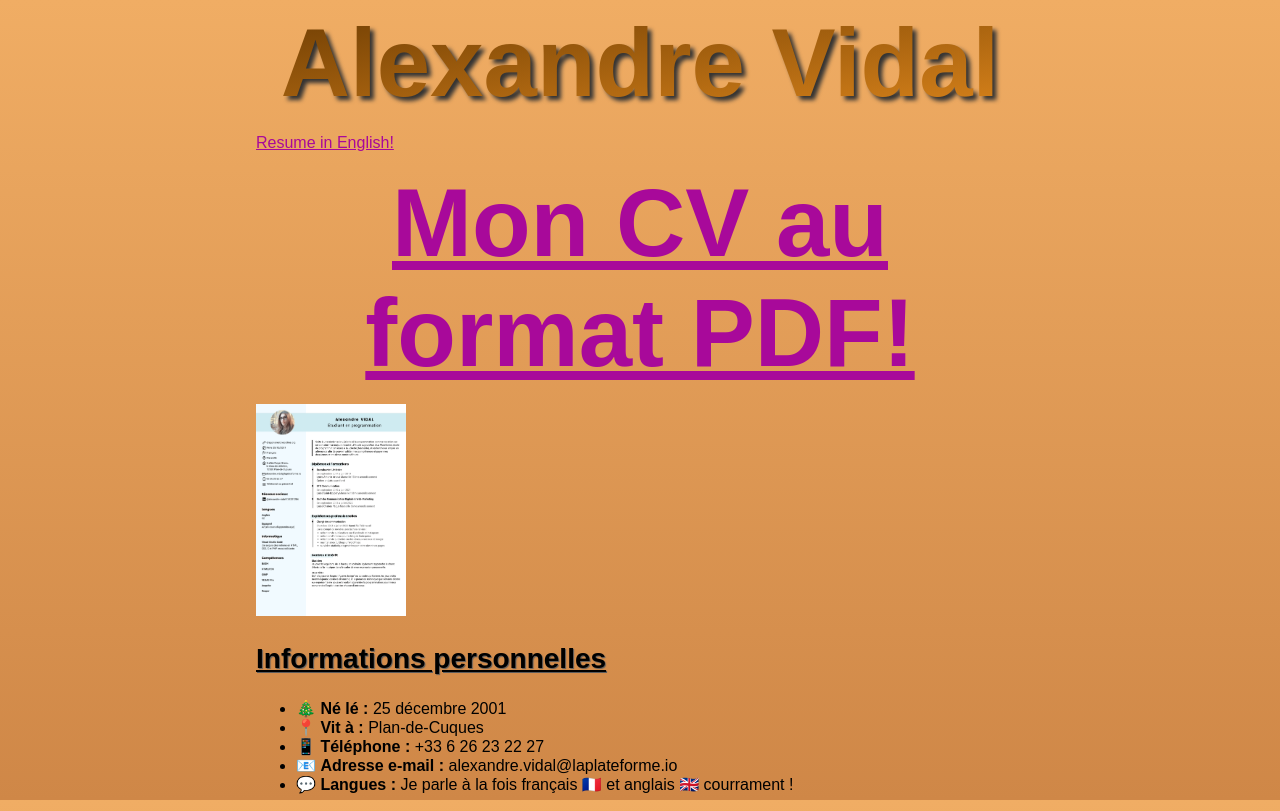
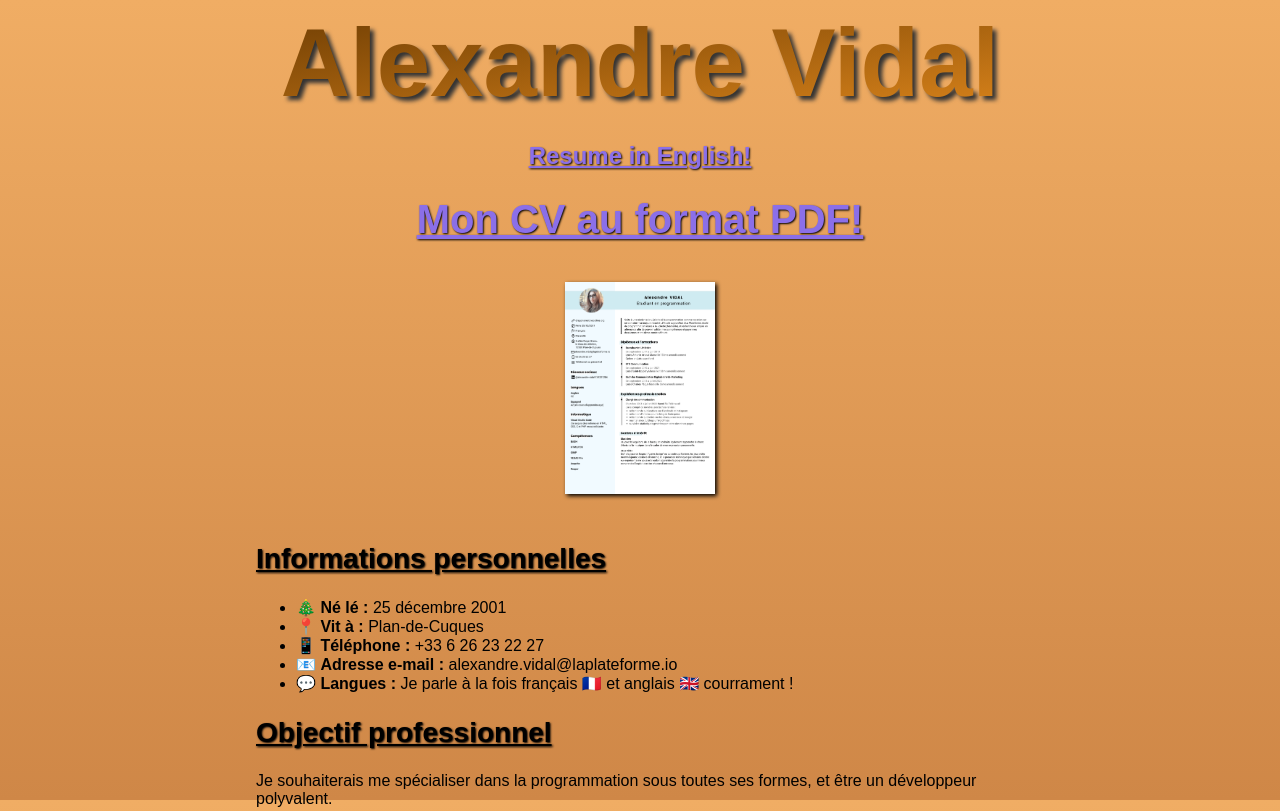
Before and after one commit to alexandre-vidal/mon-cv, a plain HTML site: page cv/mon-cv.html in a window 1280 px wide. Shown: the top 811 px of the page. Drawn offline with Linux system fonts and the light colour scheme.

Commit message:
Finalsiation du CSS

```diff
--- a/cv/styles.css
+++ b/cv/styles.css
@@ -7,14 +7,15 @@ body {
   margin-right: 20%;
 }
 
-  h1 {
+img {
+  filter: drop-shadow(#000000 2px 2px 2px);
+}
+
+.big-shadow {
   font-size: 600%;
   margin-top: 0%;
   margin-bottom: 0%;
   text-align: center;
-    }
-
-    .big-shadow {
   background: #868686;
   background: linear-gradient(to bottom right, #6e3d03 1%, #dc851b 100%);
   -webkit-background-clip: text;
@@ -23,8 +24,20 @@ body {
   filter: drop-shadow(4px 4px 2px #333);
 }
 
+
+.center {
+  text-align: center;
+  font-size: 250%;
+}
+
+.mini-center {
+  text-align: center;
+  font-size: 150%;
+  font-weight: bold;
+}
+
 .shadow {
-      text-shadow:1px 1px 1px #5d5d5d ;
+  text-shadow:1px 1px 2px #000000 ;
 }
 
 h2 {
@@ -43,15 +56,19 @@ body {
   color: rgb(0, 0, 0);
 }
 
+a {
+  text-shadow:1px 1px 2px #000000 ;
+}
+
 /* unvisited link */
 a:link {
-    color: rgb(168, 9, 154);
+  color: rgb(139, 111, 232);
   text-decoration: underline;
 }
 
 /* visited link */
 a:visited {
-    color: rgb(168, 9, 154);
+  color: rgb(139, 111, 232);
   text-decoration: underline;
 }
 
```
Lines whose indentation alone changed are shown as unchanged.
